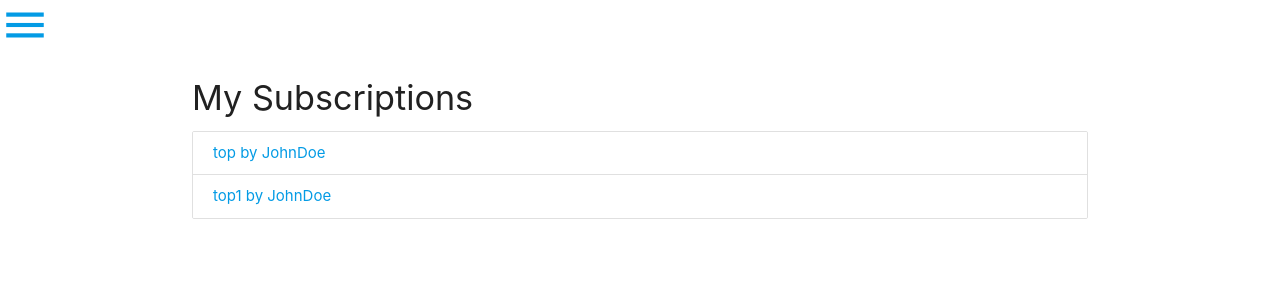
After one commit to RomanSem01/SongsWebsite, a Django app: page /my_subscriptions/ in a window 1280 px wide. The commit adds this page. Shown: the top 300 px of the page. Run offline with Django 3.2, Linux system fonts and the light colour scheme; a user stored in the database is signed in; data comes from the database, SQL or seed files in the repository; both versions use the stored data as it was after the commit; some libraries are stand-ins or nearby versions.

Commit message:
new features

```diff
--- a/songs/songs/urls.py
+++ b/songs/songs/urls.py
@@ -31,6 +31,8 @@ urlpatterns = [
     path('playlist/<int:playlist_id>', views.playlist_info, name='playlist_info'),
     path('remove_from_playlist/<int:playlist_id>/<int:song_id>',
          views.delete_from_playlist, name='delete_from_playlist'),
+    path('my_subscriptions/', views.show_subscriptions, name='show_subscriptions'),
+    path('subcribe/<int:playlist_id>', views.subscribe, name='subscribe'),
 
     path('signup/', views.signup_user, name='signup_user'),
     path('login/', views.login_user, name='login_user'),
--- a/songs/topsongs/models.py
+++ b/songs/topsongs/models.py
@@ -37,9 +37,19 @@ class Playlist(models.Model):
     name = models.CharField(max_length=100, null=False)
     user = models.ForeignKey(User, on_delete=models.CASCADE, null=False)
     songs = models.ManyToManyField(Song)
+    created = models.DateTimeField(auto_now_add=True, null=True)
+    updated = models.DateTimeField(auto_now=True)
 
     class Meta:
         unique_together = (('name', 'user'))
 
     def __str__(self):
         return self.name
+
+
+class Subscription(models.Model):
+    user = models.ForeignKey(User, on_delete=models.CASCADE)
+    playlists = models.ManyToManyField(Playlist)
+
+    def __str__(self):
+        return str(self.user)
--- a/songs/topsongs/templates/topsongs/base.html
+++ b/songs/topsongs/templates/topsongs/base.html
@@ -32,6 +32,7 @@
         <li><a href="{% url 'home' %}">Home</a></li>
         <li><a href="{% url 'create_playlist' %}">Create Playlist</a></li>
         <li><a href="{% url 'display_playlists' %}">My Playlists</a></li>
+        <li><a href="{% url 'show_subscriptions' %}">My Subscriptions</a></li>
         <li><a href="{% url 'search_playlists' %}">Search Playlists</a></li>
         {% else %}
         <div class="center-align">
--- /dev/null
+++ b/songs/topsongs/templates/topsongs/show_subscriptions.html
@@ -0,0 +1,11 @@
+{% extends 'topsongs/base.html' %}
+{% block content %}
+<h4>My Subscriptions</h4>
+<div class="collection">
+    {% for playlist in playlists %}
+    <li class="collection-item" style="list-style-type: none;">
+        <div><a href="{% url 'playlist_info' playlist.id %}">{{ playlist.name }} by {{ playlist.user }}</a></div>
+    </li>
+    {% endfor %}
+</div>
+{% endblock %}
--- a/songs/topsongs/views.py
+++ b/songs/topsongs/views.py
@@ -1,11 +1,12 @@
 from django.shortcuts import render, get_object_or_404, redirect, get_list_or_404
-from .models import Song, Band, Genre, Playlist
+from .models import Song, Band, Genre, Playlist, Subscription
 from .forms import RegistrationForm, LoginForm, PlaylistCreationForm
 from django.contrib.auth.models import User
 from django.db import IntegrityError
 from django.contrib.auth import login, logout, authenticate
 from django.contrib.auth.decorators import login_required
 from django.db.models import Q
+import datetime
 
 
 def home(request):
@@ -68,6 +69,8 @@ def add_to_playlist(request, song_id):
     else:
         playlist = get_object_or_404(
             Playlist, user=request.user, name=request.POST.get('playlist_name'))
+        playlist.updated = datetime.datetime.now()
+        playlist.save()
         playlist.songs.add(song)
         return redirect('home')
 
@@ -107,6 +110,26 @@ def playlist_info(request, playlist_id):
     songs = playlist.songs.all()
     context = {'playlist': playlist, 'songs': songs}
     return render(request, 'topsongs/playlist_info.html', context)
+
+
+@login_required
+def show_subscriptions(request):
+    subs = get_object_or_404(Subscription, user=request.user)
+    playlists = subs.playlists.all()
+    context = {'playlists': playlists}
+    return render(request, 'topsongs/show_subscriptions.html', context)
+
+
+@login_required
+def subscribe(request, playlist_id):
+    playlist = get_object_or_404(Playlist, pk=playlist_id)
+    if request.method == 'POST':
+        if request.user != playlist.user:
+            new_sub = Subscription.objects.get_or_create(user=request.user)[0]
+            new_sub.save()
+            new_sub.playlists.add(playlist)
+            new_sub.save()
+            return redirect('show_subscriptions')
 
 
 def signup_user(request):
```
Also changed, not shown: songs/topsongs/admin.py (+8 -2 lines), songs/topsongs/templates/topsongs/playlist_info.html (+11 -1 lines), songs/db.sqlite3, songs/topsongs/migrations/0009_playlist_date.py (added), songs/topsongs/migrations/0010_auto_20210419_1348.py (added), songs/topsongs/migrations/0011_subscription.py (added), songs/topsongs/migrations/0012_auto_20210419_1529.py (added).
